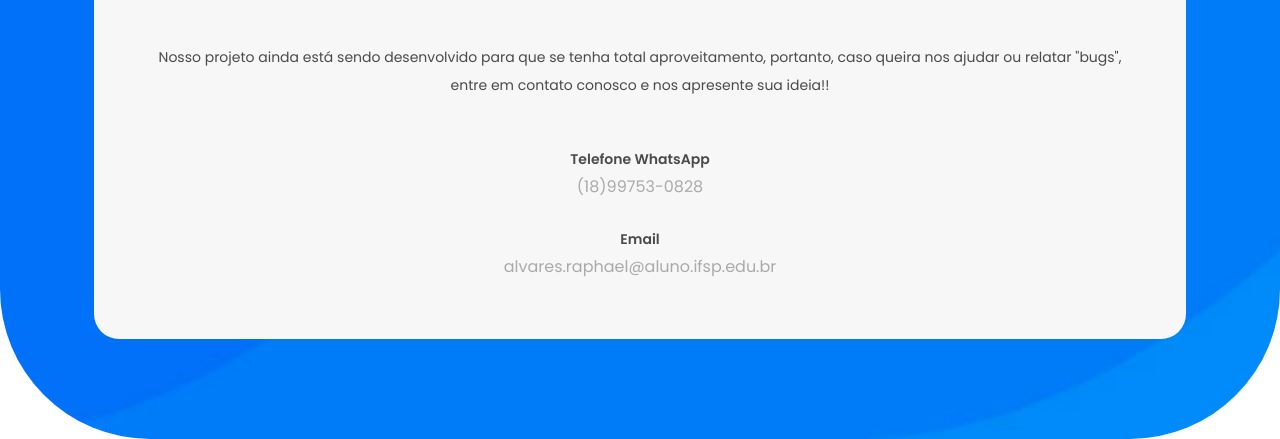
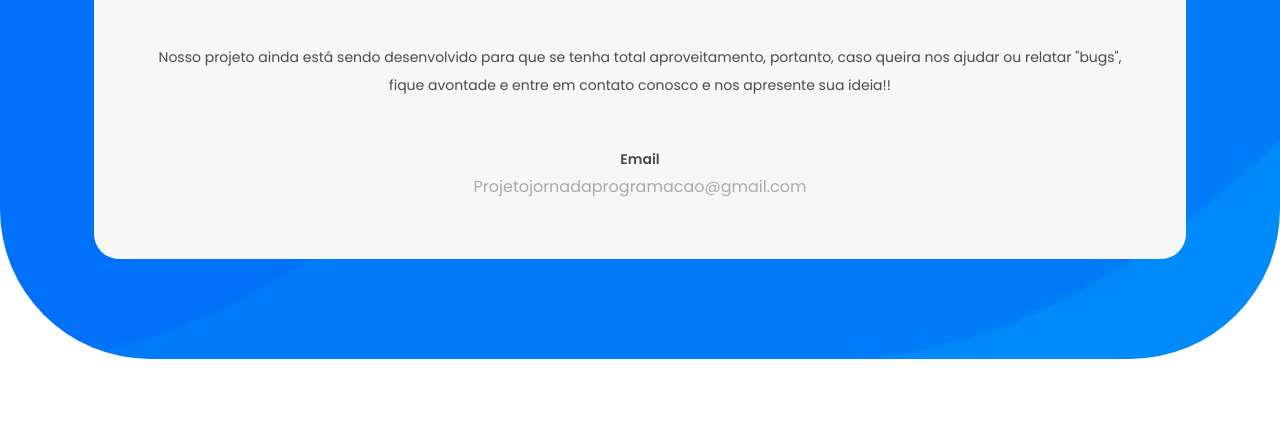
Before and after one commit to Raphael-IFSP/projeto-extencao, a website: page contact.html in a window 1280 px wide. Shown: the part 562-1001 px from the top of the page. After the commit the page ends 921 px from the top, so only its background shows below. Drawn offline with nearby package versions, Linux system fonts and the light colour scheme.

Commit message:
projeto_final

```diff
--- a/contact.html
+++ b/contact.html
@@ -71,10 +71,9 @@
             <div class="section-heading">
               <h3>Converse com a gente</h3>
             </div>
-            <p>Nosso projeto ainda está sendo desenvolvido para que se tenha total aproveitamento, portanto, caso queira nos ajudar ou relatar "bugs", entre em contato conosco e nos apresente sua ideia!!</p>
+            <p>Nosso projeto ainda está sendo desenvolvido para que se tenha total aproveitamento, portanto, caso queira nos ajudar ou relatar "bugs", fique avontade e entre em contato conosco e nos apresente sua ideia!!</p>
             <ul>
-              <li><span>Telefone WhatsApp</span> (18)99753-0828</li>
-             <li><span>Email</span> alvares.raphael@aluno.ifsp.edu.br</li>
+             <li><span>Email</span> Projetojornadaprogramacao@gmail.com</li>
             </ul>
           </div>
         </div>
```
Also changed, not shown: index.html (+3 -2 lines).
